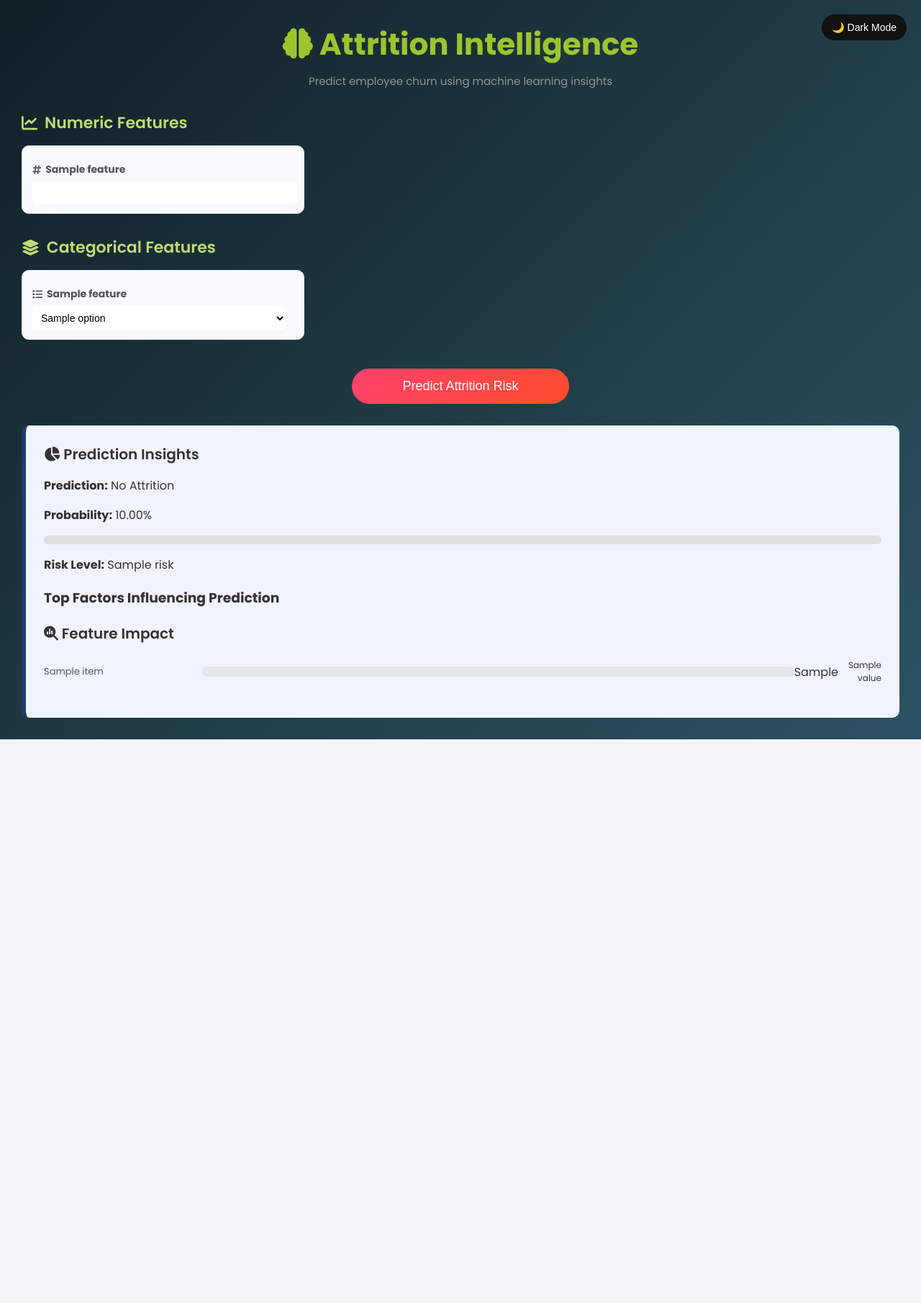
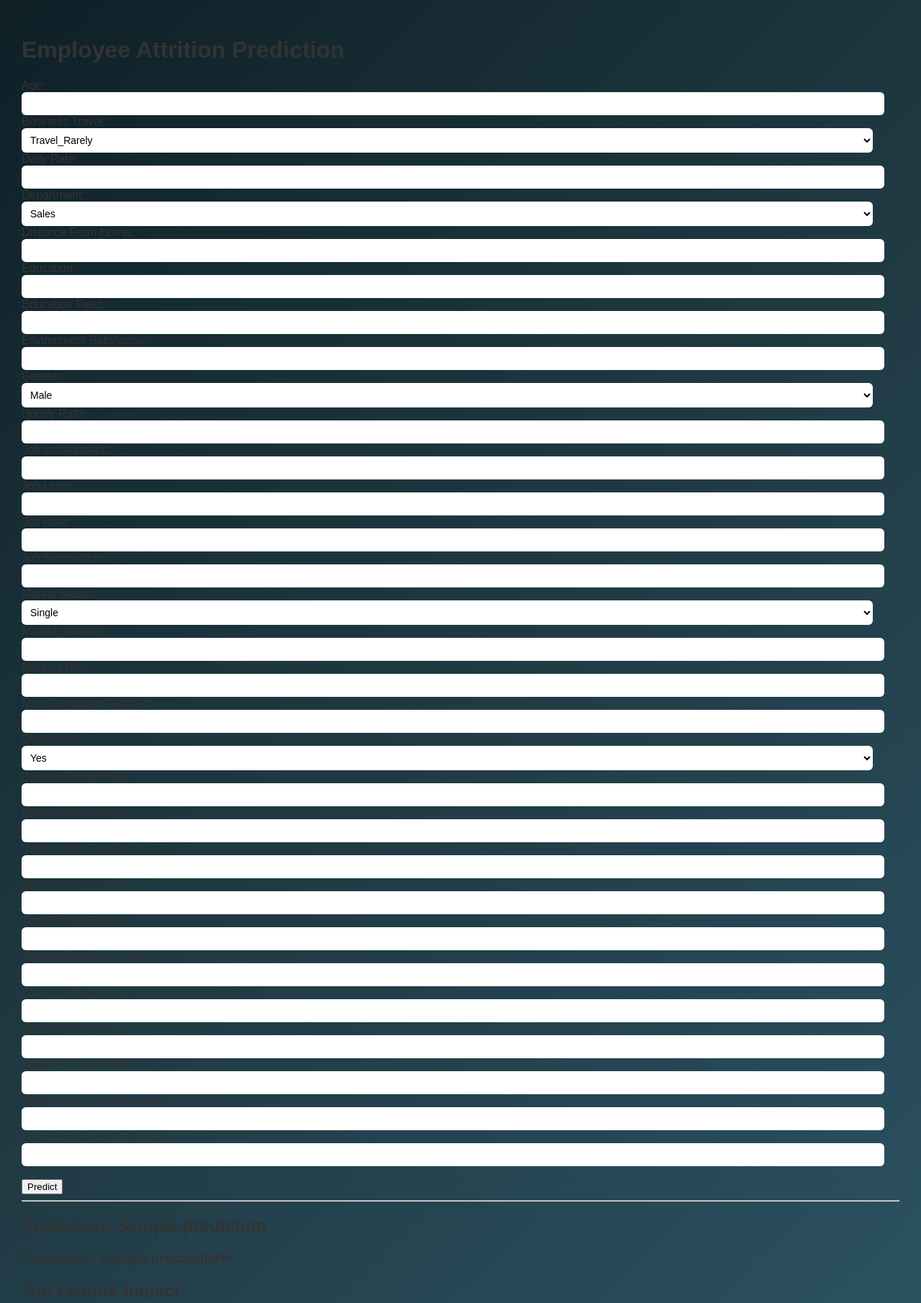
Before and after one commit to MalakaErnst/Employee-Attrition-Analysis-and-Prediction, a Flask app: template templates/index.html in a window 1280 px wide. Shown: the top 1810 px of the page at 72% size. Before the commit the page ends 1027 px from the top, so only its background shows below. Run offline with Flask 3, Linux system fonts and the light colour scheme; the template is opened without the code that fills it: most values are stand-ins (such as "Sample title", 1, 10 or a date in 2020); parts of the project's set-up code (start-up, migrations or seed data) failed here and were passed over.

Commit message:
Update index.html v2 shap

```diff
--- a/templates/index.html
+++ b/templates/index.html
@@ -1,199 +1,153 @@
 <!DOCTYPE html>
-<html>
+<html lang="en">
 <head>
-    <title>Employee Attrition Predictor</title>
-    <style>
-        body { font-family: Arial; margin: 40px; }
-        label { display: block; margin-top: 10px; }
-        input, select { padding: 6px; width: 260px; }
-    </style>
+    <meta charset="UTF-8">
+    <title>Employee Attrition Prediction</title>
     <link rel="stylesheet" href="{{ url_for('static', filename='style.css') }}">
-
-    <link href="https://fonts.googleapis.com/css2?family=Poppins:wght@300;400;600;700&display=swap" rel="stylesheet">
-
-    <link rel="stylesheet" href="https://cdnjs.cloudflare.com/ajax/libs/font-awesome/6.5.0/css/all.min.css">
 </head>
-
-
-
 <body>
 
-<button class="toggle-btn" onclick="toggleDarkMode()">
-    🌙 Dark Mode
-</button>
+    <h1>Employee Attrition Prediction</h1>
 
-<div class="hero">
-    <h1><i class="fa-solid fa-brain"></i> Attrition Intelligence</h1>
-    <p>Predict employee churn using machine learning insights</p>
-</div>
+    <form method="POST">
 
-<form method="POST">
+        <!-- Basic Inputs -->
+        <label>Age:</label>
+        <input type="number" name="Age" required>
 
+        <label>Business Travel:</label>
+        <select name="BusinessTravel">
+            <option>Travel_Rarely</option>
+            <option>Travel_Frequently</option>
+            <option>Non-Travel</option>
+        </select>
 
+        <label>Daily Rate:</label>
+        <input type="number" name="DailyRate" required>
 
-<h2 class="section-title">
-    <i class="fa-solid fa-chart-line"></i> Numeric Features
-</h2>
+        <label>Department:</label>
+        <select name="Department">
+            <option>Sales</option>
+            <option>Research & Development</option>
+            <option>Human Resources</option>
+        </select>
 
-<div class="form-grid">
-{% for feature in num_features %}
-<div class="input-card">
-<label><i class="fa-solid fa-hashtag"></i> {{ feature }}</label>
-<input type="number" step="any"
-name="{{ feature }}"
-value="{{ input_values.get(feature,'') }}"
-required>
-</div>
-{% endfor %}
-</div>
+        <label>Distance From Home:</label>
+        <input type="number" name="DistanceFromHome" required>
 
+        <label>Education:</label>
+        <input type="number" name="Education" required>
 
+        <label>Education Field:</label>
+        <input type="text" name="EducationField" required>
 
-<h2 class="section-title">
-    <i class="fa-solid fa-layer-group"></i> Categorical Features
-</h2>
+        <label>Environment Satisfaction:</label>
+        <input type="number" name="EnvironmentSatisfaction" required>
 
-<div class="form-grid">
-{% for feature, options in cat_features.items() %}
-<div class="input-card">
-<label><i class="fa-solid fa-list"></i> {{ feature }}</label>
-<select name="{{ feature }}" required>
-{% for option in options %}
-<option value="{{ option }}"
-{% if input_values.get(feature)==option %}selected{% endif %}>
-{{ option }}
-</option>
-{% endfor %}
-</select>
-</div>
-{% endfor %}
-</div>
+        <label>Gender:</label>
+        <select name="Gender">
+            <option>Male</option>
+            <option>Female</option>
+        </select>
 
+        <label>Hourly Rate:</label>
+        <input type="number" name="HourlyRate" required>
 
+        <label>Job Involvement:</label>
+        <input type="number" name="JobInvolvement" required>
 
+        <label>Job Level:</label>
+        <input type="number" name="JobLevel" required>
 
-<button class="predict-btn">Predict Attrition Risk</button>
+        <label>Job Role:</label>
+        <input type="text" name="JobRole" required>
 
-</form>
+        <label>Job Satisfaction:</label>
+        <input type="number" name="JobSatisfaction" required>
 
+        <label>Marital Status:</label>
+        <select name="MaritalStatus">
+            <option>Single</option>
+            <option>Married</option>
+            <option>Divorced</option>
+        </select>
 
+        <label>Monthly Income:</label>
+        <input type="number" name="MonthlyIncome" required>
 
-<!-- ----------------------------------------------Results--------------------------------------------- -->
+        <label>Monthly Rate:</label>
+        <input type="number" name="MonthlyRate" required>
 
+        <label>Num Companies Worked:</label>
+        <input type="number" name="NumCompaniesWorked" required>
 
+        <label>OverTime:</label>
+        <select name="OverTime">
+            <option>Yes</option>
+            <option>No</option>
+        </select>
 
-{% if prediction is not none %}
+        <label>Percent Salary Hike:</label>
+        <input type="number" name="PercentSalaryHike" required>
 
-<div class="result-box">
+        <label>Performance Rating:</label>
+        <input type="number" name="PerformanceRating" required>
 
-<div class="result-title">
-    <i class="fa-solid fa-chart-pie"></i> Prediction Insights
-</div>
+        <label>Relationship Satisfaction:</label>
+        <input type="number" name="RelationshipSatisfaction" required>
 
+        <label>Stock Option Level:</label>
+        <input type="number" name="StockOptionLevel" required>
 
+        <label>Total Working Years:</label>
+        <input type="number" name="TotalWorkingYears" required>
 
-<p><b>Prediction:</b> {{ "Attrition Risk" if prediction == 1 else "No Attrition" }}</p>
+        <label>Training Times Last Year:</label>
+        <input type="number" name="TrainingTimesLastYear" required>
 
+        <label>Work Life Balance:</label>
+        <input type="number" name="WorkLifeBalance" required>
 
-<p><b>Probability:</b> {{ "%.2f"|format(probability * 100) }}%</p>
+        <label>Years At Company:</label>
+        <input type="number" name="YearsAtCompany" required>
 
-<div class="progress-container">
-    <div class="progress-bar">
-        <div id="progressFill"
-             class="progress-fill {{ risk|lower }}"
-             data-prob="{{ probability * 100 }}">
-        </div>
-    </div>
-</div>
+        <label>Years In Current Role:</label>
+        <input type="number" name="YearsInCurrentRole" required>
 
-<p class="risk"><b>Risk Level:</b> {{ risk }}</p>
+        <label>Years Since Last Promotion:</label>
+        <input type="number" name="YearsSinceLastPromotion" required>
 
-<h3>Top Factors Influencing Prediction</h3>
+        <label>Years With Current Manager:</label>
+        <input type="number" name="YearsWithCurrManager" required>
 
-<div class="shap-container">
-    <div class="result-title">
-        <i class="fa-solid fa-magnifying-glass-chart"></i> Feature Impact
-    </div>
+        <br><br>
+        <button type="submit">Predict</button>
+    </form>
 
-    {% for item in shap_data %}
-        <div class="shap-bar">
+    <hr>
 
-        <div class="shap-label">
-            {{ item.label.replace("cat__", "").replace("num__", "").replace("_", " ") }}
-        </div>
+    <!-- Prediction Output -->
+    {% if prediction %}
+        <h2>Prediction: {{ prediction }}</h2>
+        <h3>Probability: {{ probability }}%</h3>
+    {% endif %}
 
-        <div class="shap-track">
-            <div class="shap-fill
-                {% if item.value > 0 %}positive{% else %}negative{% endif %}"
-                data-value="{{ item.value }}">
-            </div>
-        </div>
-            <p>{{ shap_data }}</p>
-        <div style="width:60px; text-align:right; font-size:12px;">
-            {{ item.value }}
-        </div>
-
-    </div>
-    {% endfor %}
-</div>
-
-</div>
-
-{% endif %}
-
-
-<!-- -----------------------------------JS----------------------------------- -->
-
-<script>
-document.addEventListener("DOMContentLoaded", function(){
-    const bar = document.getElementById("progressFill");
-    if(bar){
-        let value = bar.getAttribute("data-prob");
-        bar.style.width = value + "%";
-    }
-});
-</script>
-
-<script>
-function toggleDarkMode(){
-    document.body.classList.toggle("dark-mode");
-
-    // save preference
-    if(document.body.classList.contains("dark-mode")){
-        localStorage.setItem("theme","dark");
-    }else{
-        localStorage.setItem("theme","light");
-    }
-}
-
-// load saved theme
-window.onload = function(){
-    if(localStorage.getItem("theme") === "dark"){
-        document.body.classList.add("dark-mode");
-    }
-}
-</script>
-
-<script>
-document.addEventListener("DOMContentLoaded", function(){
-
-    const bars = document.querySelectorAll(".shap-fill");
-
-    let maxVal = 0;
-
-    bars.forEach(bar => {
-        let val = Math.abs(parseFloat(bar.getAttribute("data-value")));
-        if(val > maxVal) maxVal = val;
-    });
-
-    bars.forEach(bar => {
-        let val = Math.abs(parseFloat(bar.getAttribute("data-value")));
-        let percent = (val / maxVal) * 100;
-        bar.style.width = percent + "%";
-    });
-
-});
-</script>
+    <!-- SHAP Feature Impact -->
+    {% if shap_data %}
+        <h2>Top Feature Impact</h2>
+        <table border="1" cellpadding="8">
+            <tr>
+                <th>Feature</th>
+                <th>Impact</th>
+            </tr>
+            {% for item in shap_data %}
+            <tr>
+                <td>{{ item.feature }}</td>
+                <td>{{ item.value }}</td>
+            </tr>
+            {% endfor %}
+        </table>
+    {% endif %}
 
 </body>
 </html>
```
